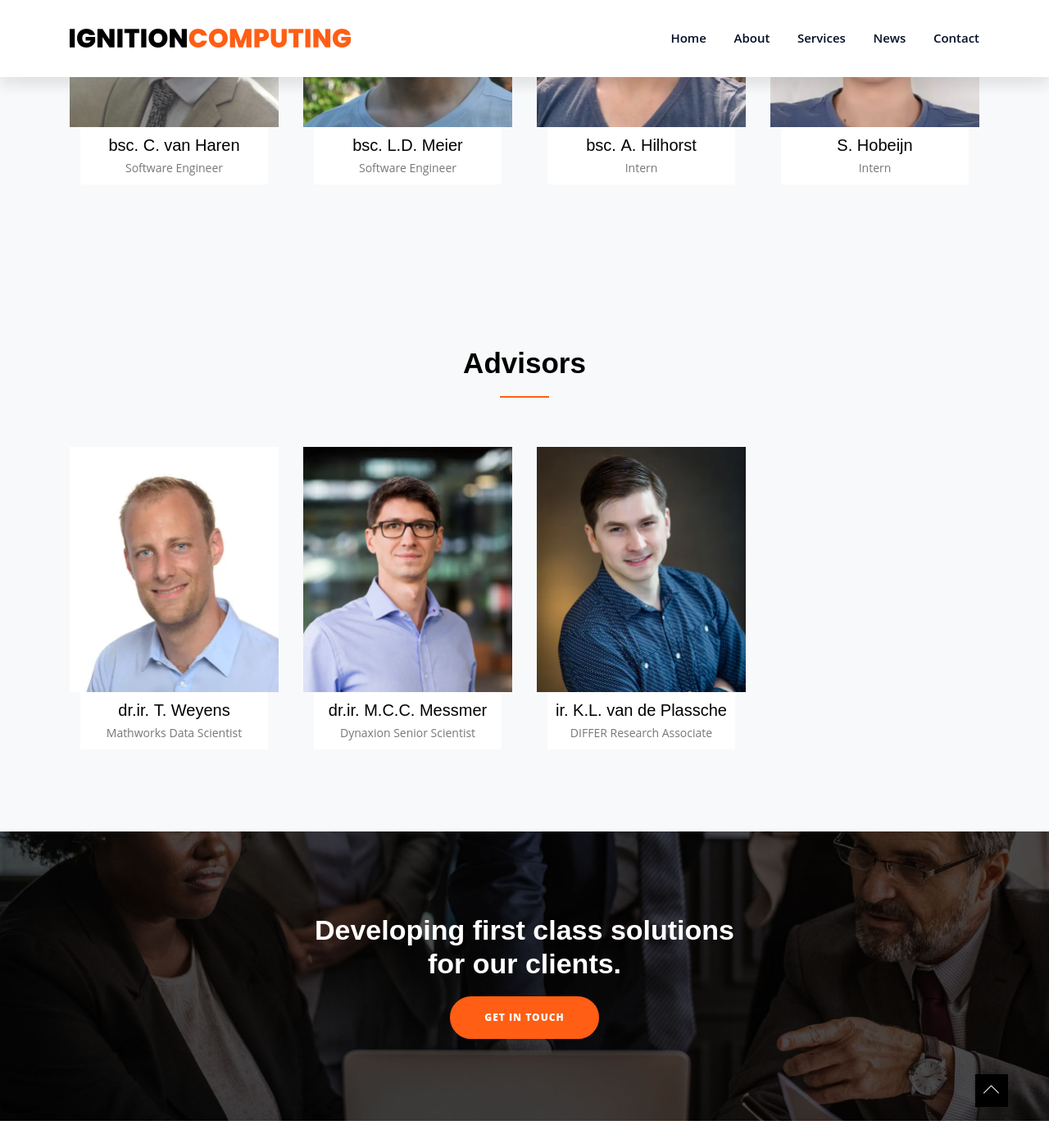
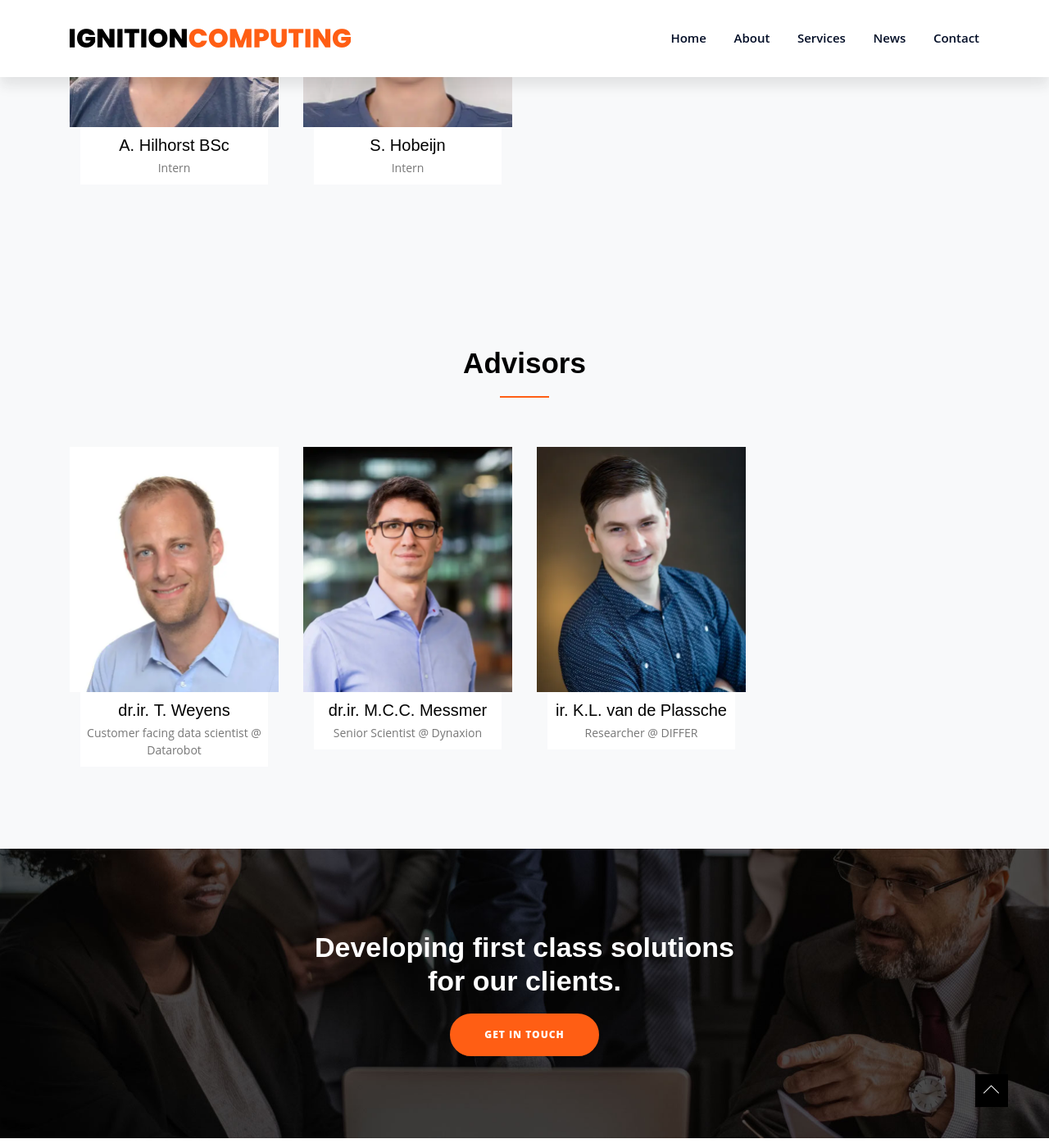
Before and after one commit to koenstrien/ignitioncomputing, a Jekyll site: the page built from index.html, in a window 1280 px wide and 1400 px high, scrolled down 5197 px. Shown: the whole window at 82% size. Built offline with Jekyll 4.4.1, drawn with Linux system fonts in a browser that asks for light colours; some of the changed text lies outside the part shown.

```diff
--- a/_data/advisors.yml
+++ b/_data/advisors.yml
@@ -1,18 +1,18 @@
 -
   title: dr.ir.
   name: T. Weyens
-  role: Mathworks Data Scientist
+  role: Customer facing data scientist @ Datarobot
   linkedin: https://linkedin.com/in/toonweyens
   image_base: /assets/img/team/toon
 -
   title: dr.ir.
   name: M.C.C. Messmer
-  role: Dynaxion Senior Scientist
+  role: Senior Scientist @ Dynaxion
   linkedin: https://linkedin.com/in/mccmessmer
   image_base: /assets/img/team/max
 -
   title: ir.
   name: K.L. van de Plassche
-  role: DIFFER Research Associate
+  role: Researcher @ DIFFER
   linkedin: https://linkedin.com/in/karelvandeplassche
   image_base: /assets/img/team/karel
--- a/_includes/clients.html
+++ b/_includes/clients.html
@@ -9,13 +9,13 @@
                         </a>
                     </div>
                 </div>
-                <div style="width: 151px;">
+                {% if false %}<div style="width: 151px;">
                     <div class="single-clients">
                         <a href="https://iter.org" target="_blank">
                             <img src="{{site.baseurl}}/assets/img/clients/iter.png" alt="ITER">
                         </a>
                     </div>
-                </div>
+                </div>{% endif %}
                 <div style="width: 250px;">
                     <div class="single-clients">
                         <a href="https://fusenet.eu" target="_blank">
--- a/_includes/people_list.html
+++ b/_includes/people_list.html
@@ -9,7 +9,7 @@
                     {% include picture.html file=member.image_base webp='1' jpg='1' alt="Photo" %}
                 </div>
                 <div class="team-info">
-                    <h3>{{member.title}}{% if member.title %}&nbsp;{% endif %}{{member.name}}</h3>
+                    <h3>{{member.title}}{% if member.title %}&nbsp;{% endif %}{{member.name}}{% if member.suffix %}&nbsp;{% endif %}{{member.suffix}}</h3>
                     <span>{{ member.role }}</span>
                 </div>
             </a>
```
Also changed, not shown: _data/team_members.yml (+2 -14 lines), _posts/news/2021-03-21-ITER-IMAS-Python.md (+1 -1 lines).
